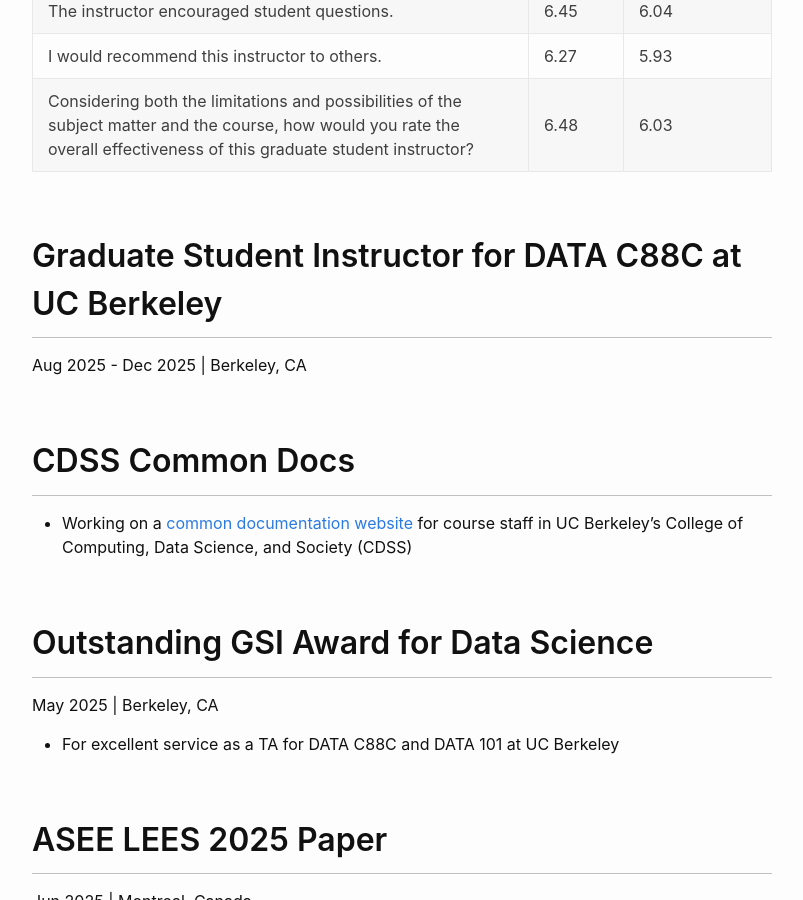
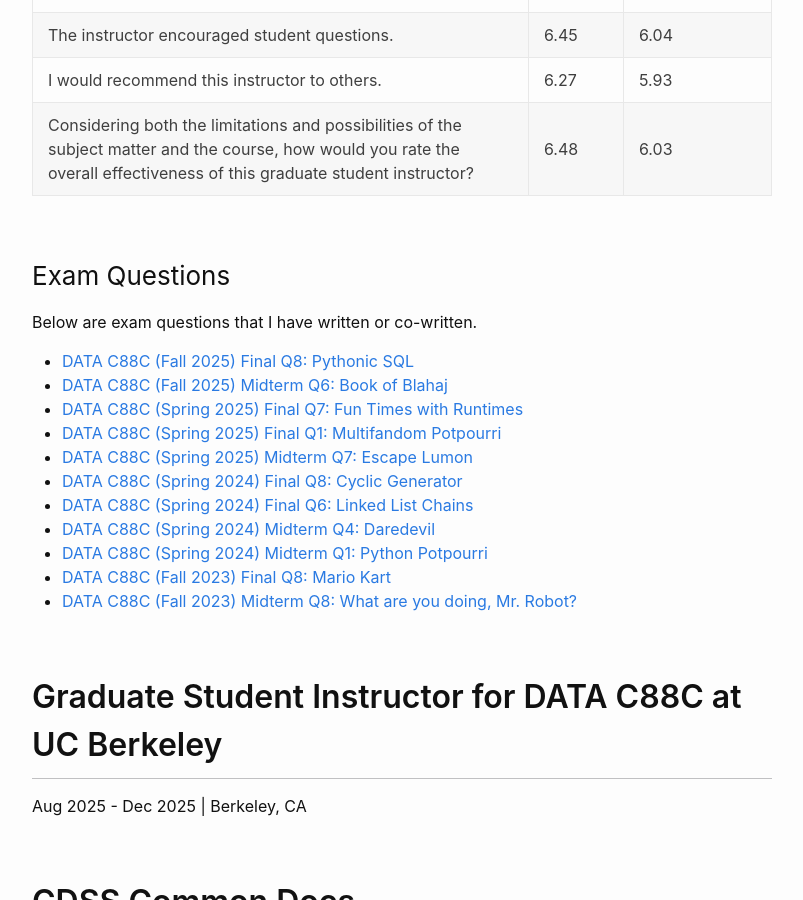
Before and after one commit to phrdang/phrdang.github.io, a Jekyll site: the page built from ed-portfolio.md, in a window 1280 px wide and 900 px high, scrolled down 5662 px. Shown: the whole window, without its empty margins (238-1041 px from the left). Built offline with Jekyll 4.4.1, drawn with Linux system fonts in a browser that asks for light colours.

Commit message:
Add exam questions

```diff
--- a/ed-portfolio.md
+++ b/ed-portfolio.md
@@ -9,7 +9,6 @@
 TODO: jupytercon conference schedule page, github repo, cdss article: https://cdss.berkeley.edu/dsus/news/student-partnerships-keep-berkeleys-data-science-program-ahead, linkdedin post: https://www.linkedin.com/posts/ucberkeleydsus_how-student-partnerships-keep-berkeleys-activity-7402123538503233537-EWqu?utm_source=share&utm_medium=member_desktop&rcm=ACoAADHNbzIBBXcmnFIlmaYDdOWL7JSd7jzgekE
 
 https://bids.berkeley.edu/news/reflections-jupytercon-san-diego-2025-lessons-berkeley-datahub
-<!-- TODO exam questions I've written/helped write -->
 
 #### Contents
 
@@ -22,6 +21,7 @@
     - [DATA 101 (Fall 2024)](#data-101-fall-2024)
     - [DATA C88C (Spring 2024)](#data-c88c-spring-2024)
     - [DATA C88C (Fall 2023)](#data-c88c-fall-2023)
+  - [Exam Questions](#exam-questions)
 - [Graduate Student Instructor for DATA C88C at UC Berkeley](#graduate-student-instructor-for-data-c88c-at-uc-berkeley)
 - [CDSS Common Docs](#cdss-common-docs)
 - [Outstanding GSI Award for Data Science](#outstanding-gsi-award-for-data-science)
@@ -142,6 +142,22 @@
 | The instructor encouraged student questions. | 6.45 | 6.04 |
 | I would recommend this instructor to others. | 6.27 | 5.93 |
 | Considering both the limitations and possibilities of the subject matter and the course, how would you rate the overall effectiveness of this graduate student instructor? | 6.48 | 6.03 |
+
+### Exam Questions
+
+Below are exam questions that I have written or co-written.
+
+- [DATA C88C (Fall 2025) Final Q8: Pythonic SQL](https://c88c.org/fa25/assets/pdfs/exams/c88c/fa25-final-sol.pdf#page=21)
+- [DATA C88C (Fall 2025) Midterm Q6: Book of Blahaj](https://c88c.org/fa25/assets/pdfs/exams/c88c/fa25-mt-sol.pdf#page=15)
+- [DATA C88C (Spring 2025) Final Q7: Fun Times with Runtimes](https://c88c.org/fa25/assets/pdfs/exams/c88c/sp25-final-sol.pdf#page=20)
+- [DATA C88C (Spring 2025) Final Q1: Multifandom Potpourri](https://c88c.org/fa25/assets/pdfs/exams/c88c/sp25-final-sol.pdf#page=2)
+- [DATA C88C (Spring 2025) Midterm Q7: Escape Lumon](https://c88c.org/fa25/assets/pdfs/exams/c88c/sp25-mt-sol.pdf#page=15)
+- [DATA C88C (Spring 2024) Final Q8: Cyclic Generator](https://c88c.org/fa25/assets/pdfs/exams/c88c/sp24-final-sol.pdf#page=15)
+- [DATA C88C (Spring 2024) Final Q6: Linked List Chains](https://c88c.org/fa25/assets/pdfs/exams/c88c/sp24-final-sol.pdf#page=12)
+- [DATA C88C (Spring 2024) Midterm Q4: Daredevil](https://c88c.org/fa25/assets/pdfs/exams/c88c/sp24-mt-sol.pdf#page=7)
+- [DATA C88C (Spring 2024) Midterm Q1: Python Potpourri](https://c88c.org/fa25/assets/pdfs/exams/c88c/sp24-mt-sol.pdf#page=2)
+- [DATA C88C (Fall 2023) Final Q8: Mario Kart](https://c88c.org/fa25/assets/pdfs/exams/c88c/fa23-final.pdf#page=14)
+- [DATA C88C (Fall 2023) Midterm Q8: What are you doing, Mr. Robot?](https://c88c.org/fa25/assets/pdfs/exams/c88c/fa23-mt-sol.pdf#page=15)
 
 ## Graduate Student Instructor for DATA C88C at UC Berkeley
 Aug 2025 - Dec 2025 | Berkeley, CA
```
